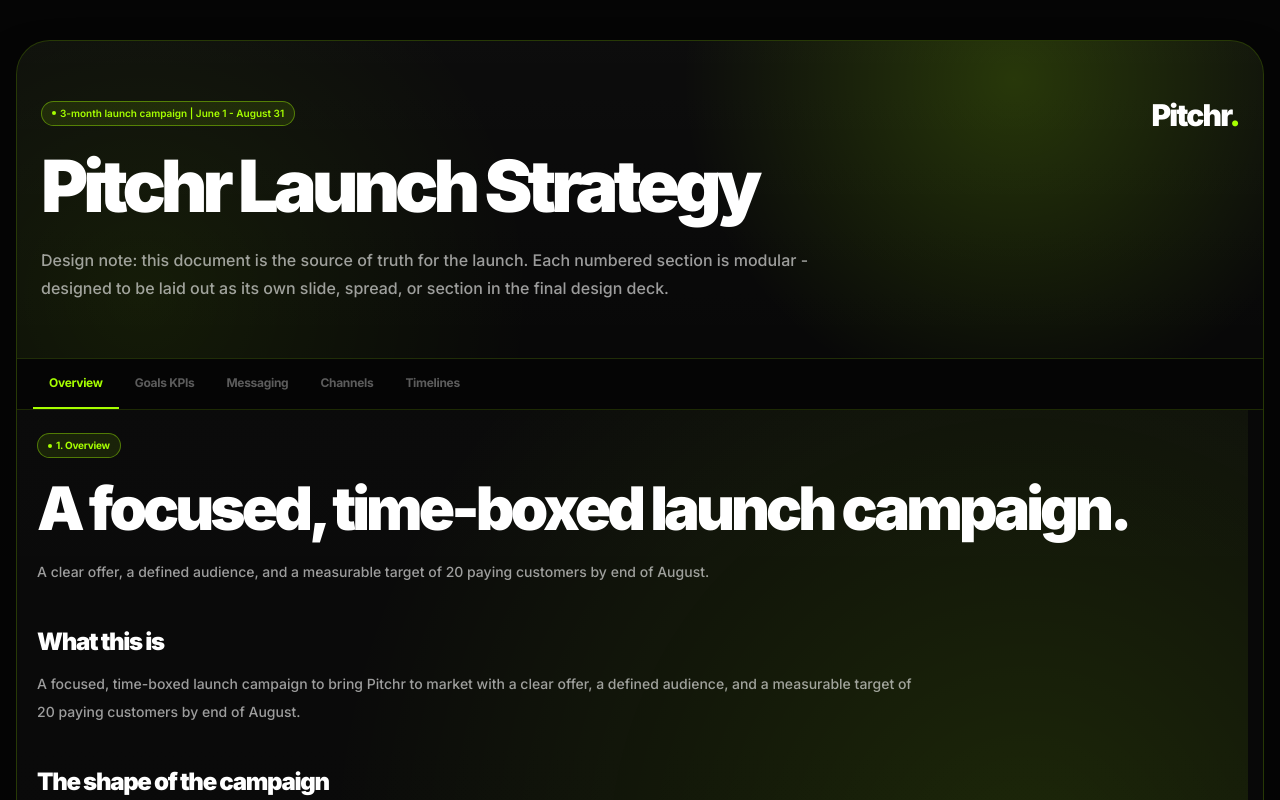
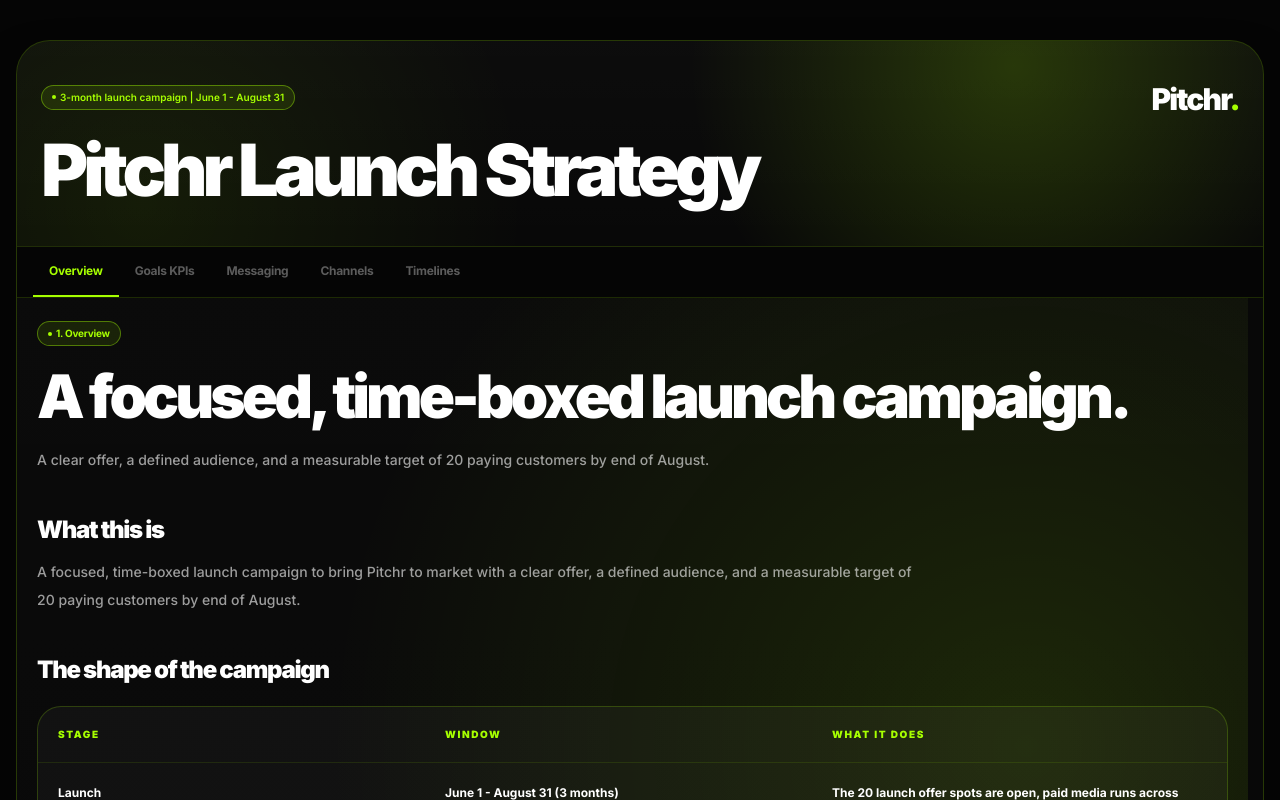
Before and after one commit to jaye-jpg/pitchr-launch-strategy, a React (Vite) app: page / in a window 1280 px wide. Shown: the top 800 px of the page. Built offline with nearby package versions, Linux system fonts and the light colour scheme.

Commit message:
Remove hero design note

```diff
--- a/src/App.jsx
+++ b/src/App.jsx
@@ -511,16 +511,15 @@ export default function App() {
   const goTo = (index) => setCur(Math.max(0, Math.min(tabs.length - 1, index)));
 
   return (
-    <main className="min-h-screen bg-[#050505] px-1 py-8 text-white antialiased md:py-10">
+    <main className="min-h-screen bg-[#050505] px-3 py-8 text-white antialiased md:px-4 md:py-10">
       <style>{`@import url('https://fonts.googleapis.com/css2?family=Inter:wght@400;500;600;700;800;900&display=swap'); * { font-family: Inter, ui-sans-serif, system-ui, -apple-system, BlinkMacSystemFont, 'Segoe UI', sans-serif; } @keyframes fadeIn { from { opacity: 0; transform: translateY(8px); } to { opacity: 1; transform: translateY(0); } }`}</style>
-      <div className="mx-auto w-full max-w-[calc(100vw-16px)] overflow-hidden rounded-[34px] border border-[#A6FF00]/20 bg-[#080808] shadow-2xl shadow-black/60">
-        <section className="relative overflow-hidden border-b border-[#A6FF00]/15 px-4 py-10 md:px-6 md:py-14">
+      <div className="mx-auto w-full max-w-[calc(100vw-32px)] overflow-hidden rounded-[34px] border border-[#A6FF00]/20 bg-[#080808] shadow-2xl shadow-black/60">
+        <section className="relative overflow-hidden border-b border-[#A6FF00]/15 px-4 py-8 md:px-6 md:py-10">
           <div className="absolute inset-0 bg-[radial-gradient(circle_at_80%_12%,rgba(166,255,0,0.18),transparent_32%),radial-gradient(circle_at_10%_80%,rgba(166,255,0,0.08),transparent_34%),linear-gradient(180deg,rgba(255,255,255,0.02),transparent)]" />
           <div className="relative">
             <div className="absolute right-0 top-0 text-3xl font-black tracking-[-0.06em] text-white">Pitchr<span className="text-[#A6FF00]">.</span></div>
             <div className="mb-6 inline-flex items-center gap-1 rounded-full border border-[#A6FF00]/40 bg-[#A6FF00]/10 px-2.5 py-1 text-[10px] font-semibold text-[#A6FF00]"><span className="h-1 w-1 rounded-full bg-[#A6FF00]" />3-month launch campaign | June 1 - August 31</div>
             <h1 className="max-w-4xl text-5xl font-black leading-[0.9] tracking-[-0.07em] text-white md:text-7xl">Pitchr Launch Strategy</h1>
-            <p className="mt-6 max-w-3xl text-base font-medium leading-7 text-white/60">Design note: this document is the source of truth for the launch. Each numbered section is modular - designed to be laid out as its own slide, spread, or section in the final design deck.</p>
           </div>
         </section>
         <nav className="flex overflow-x-auto border-b border-[#A6FF00]/15 bg-[#050505] px-2.5 md:px-4" aria-label="Guide navigation">
```
